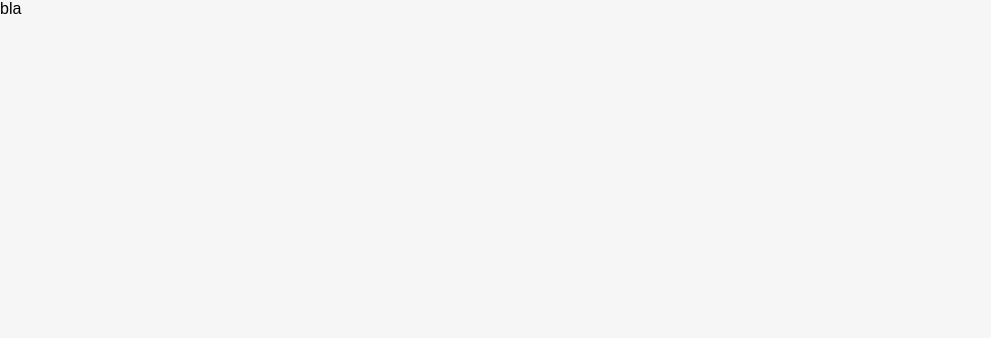
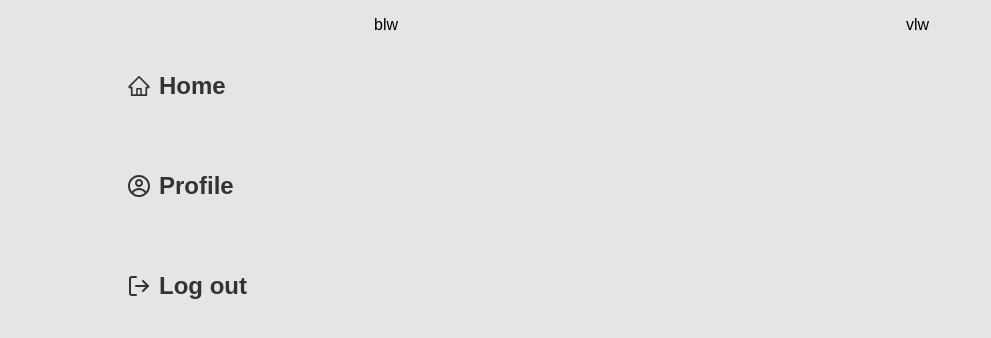
Before and after one commit to Blopaa/socialNetworkFrontEnd, a React (Vite) app: page /auth/signup in a window 1280 px wide. Both pictures are taken after typing "Sample", "name@example.com", "Sample123", "Sample123" into the empty fields and a click on the button "Submit". Shown: the top 338 px of the page, without its empty margins (0-991 px from the left). Built offline with nearby package versions, Linux system fonts and the light colour scheme.

Commit message:
feat: menuSidebar

```diff
--- a/package.json
+++ b/package.json
@@ -14,6 +14,7 @@
     "@types/react-router-dom": "^5.1.7",
     "react": "^17.0.1",
     "react-dom": "^17.0.1",
+    "react-icons": "^4.2.0",
     "react-router-dom": "^5.2.0"
   }
 }
--- /dev/null
+++ b/src/components/molecules/menuSidebar.tsx
@@ -0,0 +1,64 @@
+import React, {useContext} from 'react';
+import styled from "@emotion/styled";
+import {Link} from 'react-router-dom'
+import {CgProfile} from 'react-icons/cg';
+import {AiOutlineHome} from 'react-icons/ai'
+import {FiLogOut} from 'react-icons/fi'
+import {AuthContext} from "../../contexts/authContext";
+
+const MenuSideBar = styled.div`
+      display: flex;
+      justify-content: center;
+
+      ul{
+        padding: 0;
+        margin: 0;
+      }
+      color:  #333333;
+
+      li {
+        display: flex;
+        align-items: center;
+        justify-content: left;
+        margin: 4.5rem 0;
+        list-style: none;
+        font-weight: bold;
+        font-size: 1.5rem;
+        cursor: pointer;
+        width: 100%;
+        transition: .1s;
+
+        &:hover{
+          transform: scale(1.2,1.2);
+        }
+        a{
+          text-decoration: none;
+          color: inherit;
+          display: inherit;
+          align-items: inherit;
+          justify-content: inherit;
+        }
+        p{
+          margin: 0;
+          padding-left: .5rem;
+        }
+      }
+    ;
+    `
+
+const MenuSidebarMolecule = () => {
+
+    const {state, dispatch} =  useContext(AuthContext)
+
+    return (
+        <MenuSideBar>
+            <ul>
+                <li><Link to="/home"><AiOutlineHome/><p>Home</p></Link></li>
+                <li><Link to="/user"><CgProfile/><p>Profile</p></Link></li>
+                <li onClick={() => dispatch && dispatch({type: "LOG_OUT"})}><FiLogOut/><p>Log out</p></li>
+            </ul>
+        </MenuSideBar>
+    );
+};
+
+export default MenuSidebarMolecule;
--- /dev/null
+++ b/src/components/organism/homeGrid.tsx
@@ -0,0 +1,24 @@
+import React from 'react';
+import styled from "@emotion/styled";
+import MenuSidebarMolecule from "../molecules/menuSidebar";
+import {fadeIn} from "../../styles/animations";
+
+const HomeGridOrganism = () => {
+
+    const HomeGrid = styled.div`
+      width: 100%;
+      height: 100vh;
+      display: grid;
+      grid-template-columns: 23.375rem auto 23.375rem;
+      background-color: #E5E5E5;
+      animation: ${fadeIn} .5s ease;
+    `
+
+    return (
+        <HomeGrid>
+            <MenuSidebarMolecule/><p>blw</p><p>vlw</p>
+        </HomeGrid>
+    );
+};
+
+export default HomeGridOrganism;
--- a/src/contexts/authContext.tsx
+++ b/src/contexts/authContext.tsx
@@ -1,4 +1,4 @@
 import {createContext} from "react";
 import {authInitialState} from "../../types/generic";
 
-export const AuthContext = createContext<{state?:  authInitialState, dispatch?: React.Dispatch<Object>}>({});
+export const AuthContext = createContext<{state?:  authInitialState, dispatch?: React.Dispatch<{ type?: authReducerTypes, payload?: string }>}>({});
--- /dev/null
+++ b/src/pages/home/index.tsx
@@ -0,0 +1,12 @@
+import React from 'react';
+import HomeGridOrganism from "../../components/organism/homeGrid";
+
+const HomePage = () => {
+    return (
+        <>
+         <HomeGridOrganism/>
+        </>
+    );
+};
+
+export default HomePage;
--- a/src/router/otherRoutes.tsx
+++ b/src/router/otherRoutes.tsx
@@ -1,12 +1,12 @@
 import React from 'react';
 import {Redirect, Route, Switch, useRouteMatch} from "react-router-dom";
+import HomePage from "../pages/home";
 
 const OtherRoutes = () => {
     return (
         <>
-            <Route exact path="/home">
-                <div>bla</div>
-            </Route>
+            <Route exact path="/home" component={HomePage}/>
+            <Route exact path="/user/:user" component={HomePage}/>
             <Route path="**"><Redirect to="/home"/></Route>
         </>
     );
```
Also changed, not shown: 2 other files (tests, documents, lock files or other folders).
